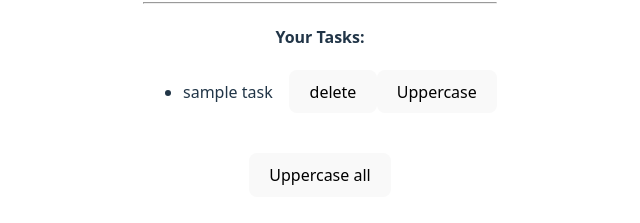
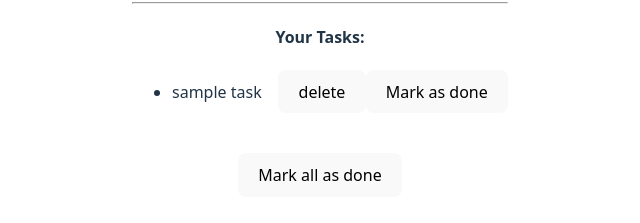
Before and after one commit to Shreyash-23423/React-tutorials, a React (Vite) app: page / in a window 1280 px wide. Shown: the part 449-672 px from the top of the page, without its empty margins (320-960 px from the left). Built offline with nearby package versions, Linux system fonts and the light colour scheme.

Commit message:
learned about how to update one element in a array and also how to update  all elements with and example of todo task done marking

```diff
--- a/src/TodoList.jsx
+++ b/src/TodoList.jsx
@@ -3,14 +3,14 @@ import { v4 as uuidv4 } from 'uuid';
 
 export default function TodoList() {
 
-    let [todos,setTodos] = useState([{task: "sample task", id: uuidv4()}]);
+    let [todos,setTodos] = useState([{task: "sample task", id: uuidv4(), isdone : false}]);
     let [newTodo, setNewTodo] = useState("");
 
 
     let addNewTask = () => {
     console.log("Add Task button clicked");
     setTodos((prevTodos) => {
-        return [...prevTodos, {task: newTodo, id: uuidv4()}];
+        return [...prevTodos, {task: newTodo, id: uuidv4(),isdone}];
     });
     setNewTodo("");
    };
@@ -22,30 +22,32 @@ export default function TodoList() {
     setTodos((prevTodos) => todos.filter((prevTodos)=> prevTodos.id != id));
    }
 
-    let uppercaseall = () => {
+    let markallasdone = () => {
        setTodos((prevTodos) =>
         prevTodos.map((todo) => {
             return {
                 ...todo,
-                task: todo.task.toUpperCase()
+                isdone: true
             };
         })
        );
     }
 
-    let uppercaseone = (id) => {
+
+    let isdone = (id) => {
         setTodos((prevTodos) =>
             prevTodos.map((todo) => {
                 if (todo.id === id) {
                     return {
                         ...todo,
-                        task: todo.task.toUpperCase()
+                        isdone: true
                     };
                 }
                 return todo;
             })
         );
     }
+
 
     return (
         <div>
@@ -63,15 +65,15 @@ export default function TodoList() {
                 <ul>
                     {todos.map((todo) => (
                         <li key={todo.id}>
-                        <span>{todo.task}</span>
+                        <span style={  todo.isdone ? { textDecoration: 'line-through' } : { textDecoration: 'none' } }>{todo.task}</span>
                         &nbsp; &nbsp;&nbsp;
                         <button onClick={() => deleteTodo(todo.id)}>delete</button>
-                        <button onClick={() => uppercaseone(todo.id)}>Uppercase</button>
+                        <button onClick={() => isdone(todo.id)}>Mark as done</button>
                         </li>
                     ))}
                 </ul>
                 <br />
-                <button onClick={uppercaseall}>Uppercase all</button>
+                <button onClick={markallasdone}>Mark all as done</button>
             </div>
         </div>
     );
```
